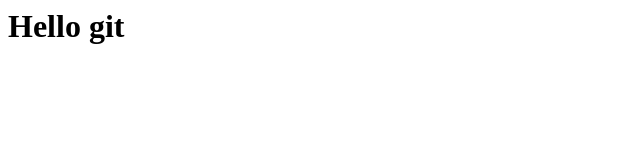
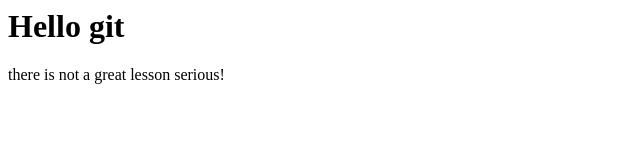
Before and after one commit to se2024031/jayakodi-U-tube, a plain HTML site: page matta.html in a window 1280 px wide. Shown: the whole page, without its empty margins (0-640 px from the left). Drawn offline with Linux system fonts and the light colour scheme.

Commit message:
create matta html

```diff
--- a/matta.html
+++ b/matta.html
@@ -1,3 +1,6 @@
 <html>
   <h1>Hello git</h1>
+  <body>
+    <p>there is not a great lesson serious!</p>
+  </body>
 </html>
```
